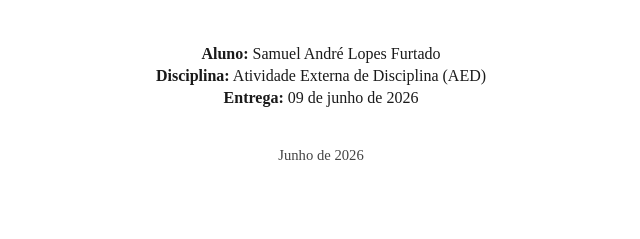
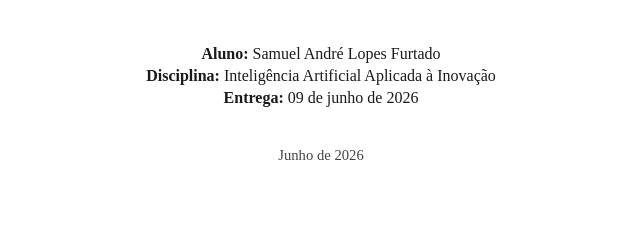
Before and after one commit to SamuelAndreLF/AED---Atividade-Externa-Disciplina, a plain HTML site: page relatorio.html in a window 1280 px wide. Shown: the part 293-532 px from the top of the page, 319-959 px from the left. Drawn offline with Linux system fonts and the light colour scheme.

Commit message:
Fix discipline name

```diff
--- a/relatorio.html
+++ b/relatorio.html
@@ -120,7 +120,7 @@
     <div class="subtitulo">Inovação Disruptiva: Comunicação Aumentativa para Pessoas com Autismo Utilizando Inteligência Artificial</div>
 
     <div class="autor"><strong>Aluno:</strong> Samuel André Lopes Furtado</div>
-    <div class="autor"><strong>Disciplina:</strong> Atividade Externa de Disciplina (AED)</div>
+    <div class="autor"><strong>Disciplina:</strong> Inteligência Artificial Aplicada à Inovação</div>
     <div class="autor"><strong>Entrega:</strong> 09 de junho de 2026</div>
     <div class="data">Junho de 2026</div>
   </div>
```
